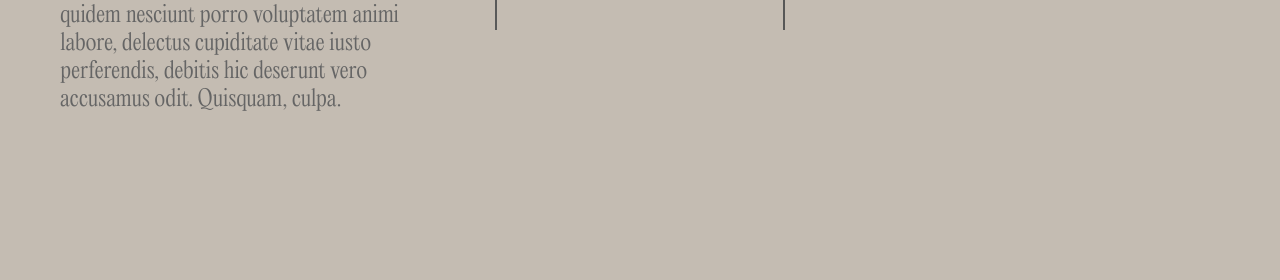
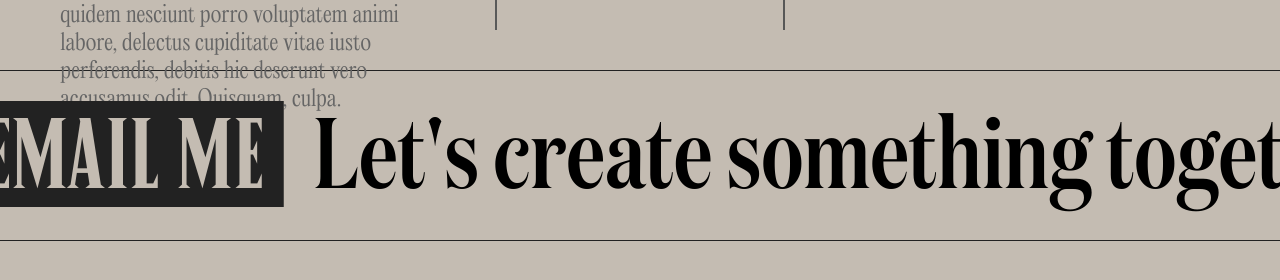
Before and after one commit to ankittyagi206/newspaper-website, a React (Vite) app: page / in a window 1280 px wide. Shown: the part 470-750 px from the top of the page. Built offline with nearby package versions, Linux system fonts and the light colour scheme.

Commit message:
fix: scroll

```diff
--- a/src/App.tsx
+++ b/src/App.tsx
@@ -1,4 +1,5 @@
 import "./App.css";
+import Contact from "./components/Contact";
 import Navbar from "./components/Navbar";
 import { gsap } from "gsap";
 import { useRef, useLayoutEffect } from "react";
@@ -27,6 +28,12 @@ function App() {
     });
     return () => {
       // cleanup code (optional)
+      tt.to(comp.current, {
+        y: "0vh",
+        rotate: 360,
+        scale: 1,
+        duration: 0.8,
+      });
     };
   }, []);
 
@@ -80,6 +87,8 @@ function App() {
           </p>
         </div>
       </div>
+      <Contact />
+      <div style={{ height: "100px" }}></div>
     </div>
   );
 }
--- /dev/null
+++ b/src/components/Contact.tsx
@@ -0,0 +1,18 @@
+import "../index.css";
+const Contact = () => {
+  return (
+    <div className="contact">
+      <h4>
+        Let's create something together <span>EMAIL ME</span>
+      </h4>
+      <h4>
+        Let's create something together <span>EMAIL ME</span>
+      </h4>
+      <h4>
+        Let's create something together <span>EMAIL ME</span>
+      </h4>
+    </div>
+  );
+};
+
+export default Contact;
--- a/src/index.css
+++ b/src/index.css
@@ -194,3 +194,43 @@ body {
   background-color: #222;
   overflow: hidden;
 }
+
+.contact {
+  padding: 30px 0px;
+  background-color: #c4bcb2;
+  width: 100%;
+  white-space: nowrap;
+  overflow-x: auto;
+  border-top: 1px solid #222;
+  border-bottom: 1px solid #222;
+}
+.contact::-webkit-scrollbar {
+  display: none;
+}
+.contact h4 {
+  font-size: 100px;
+  font-family: Domain;
+  font-weight: 100;
+  display: inline-block;
+  margin-right: 30px;
+  animation: scrollAnimation;
+  animation-duration: 7s;
+  animation-iteration-count: infinite;
+  animation-timing-function: linear;
+}
+
+.contact h4 span {
+  font-family: Canopee;
+  background-color: #222;
+  color: #c4bcb2;
+  padding: 0px 20px;
+}
+
+@keyframes scrollAnimation {
+  0% {
+    transform: translateX(0);
+  }
+  100% {
+    transform: translateX(calc(-100% - 34px));
+  }
+}
```
